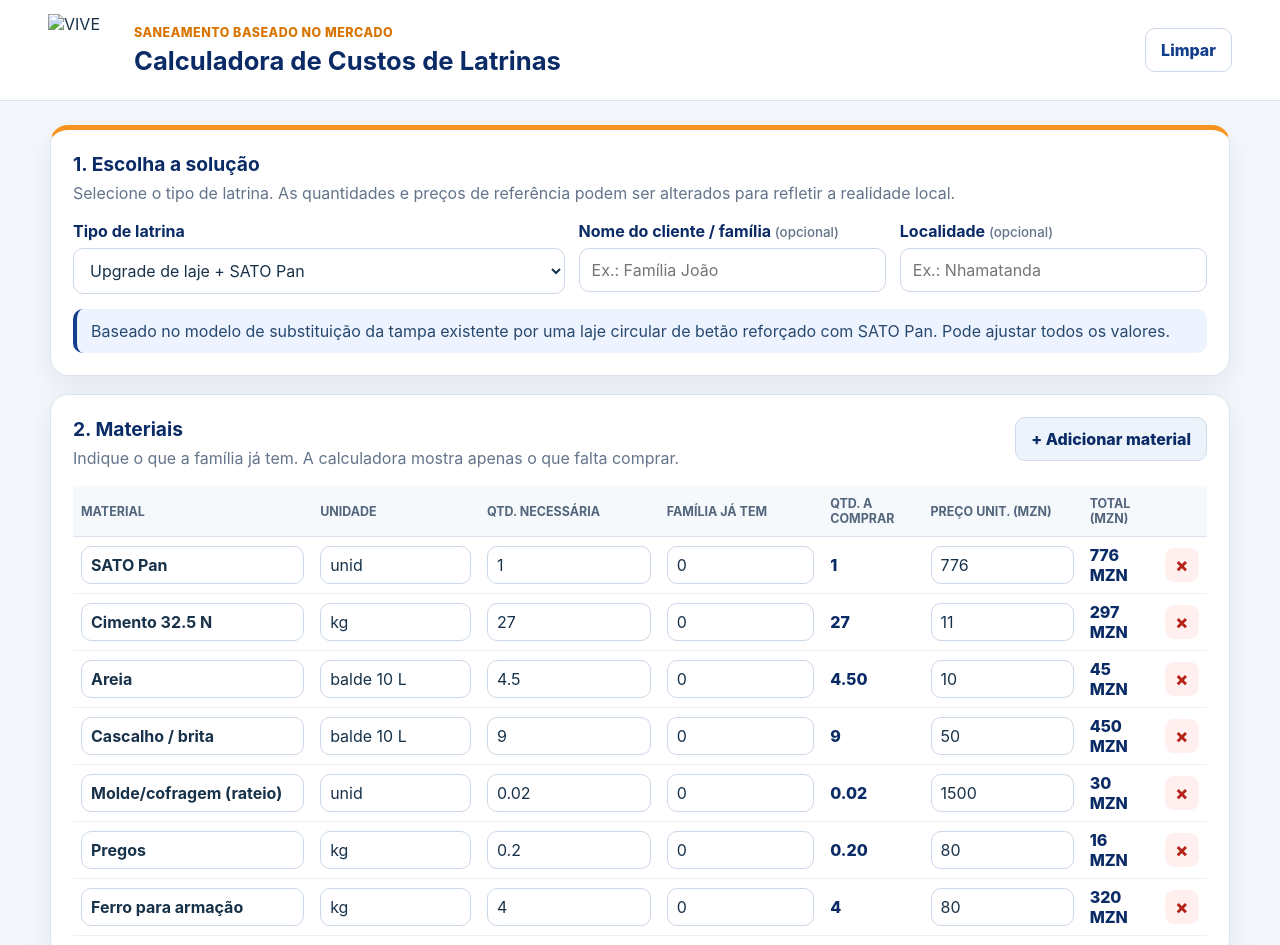
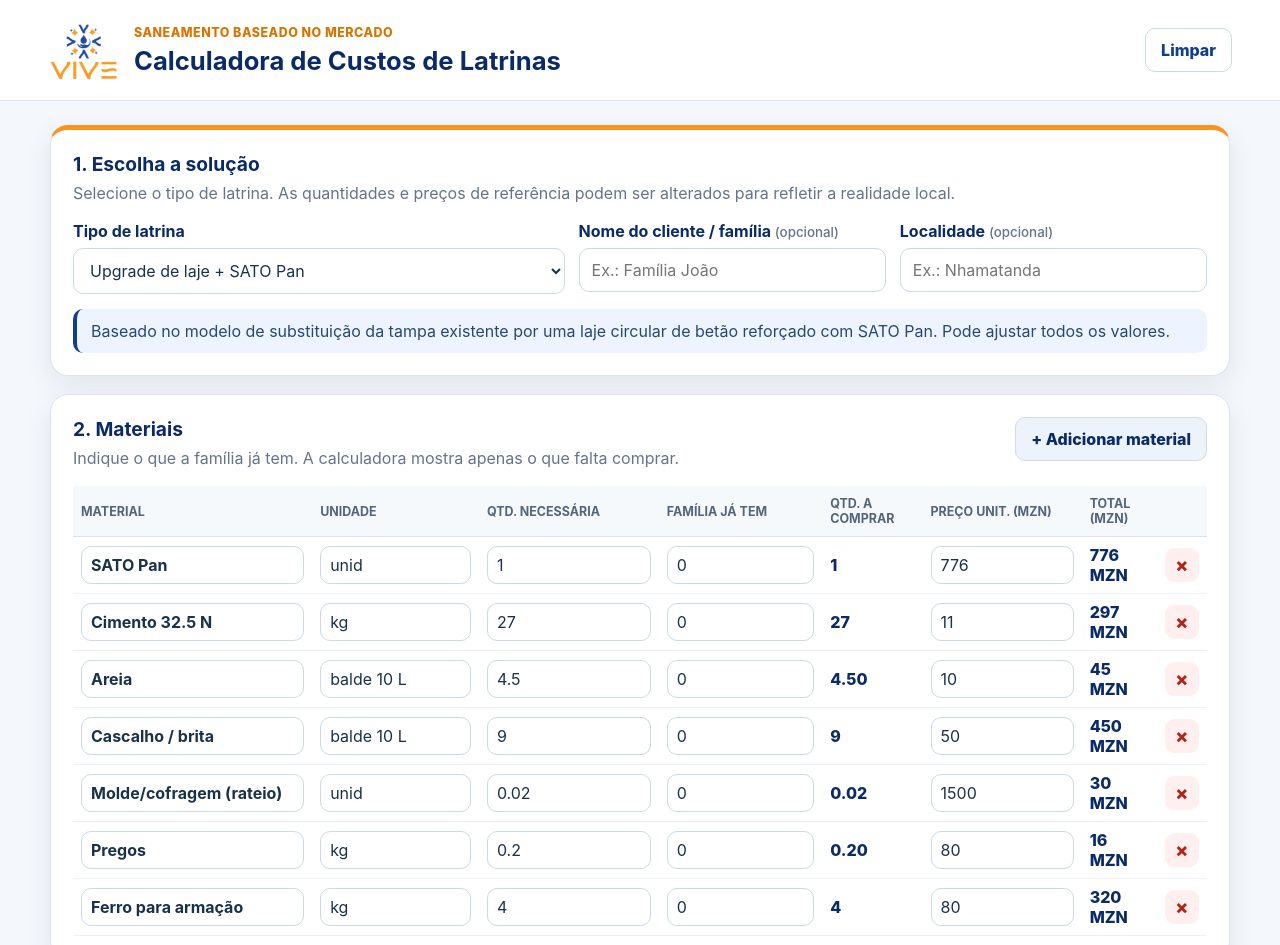
Before and after one commit to micacm-hub/Calculadora-VIVE, a plain HTML site: page index.html in a window 1280 px wide. Shown: the top 945 px of the page. Drawn offline with Linux system fonts and the light colour scheme.

Commit message:
Update index.html

```diff
--- a/index.html
+++ b/index.html
@@ -12,7 +12,7 @@
 <body>
   <header class="topbar">
     <div class="brand-wrap">
-      <img src="assets/vive-logo.png" alt="VIVE" class="brand-logo" />
+      <img src="vive-logo.png" alt="VIVE" class="brand-logo" />
       <div>
         <p class="eyebrow">Saneamento baseado no mercado</p>
         <h1>Calculadora de Custos de Latrinas</h1>
```
